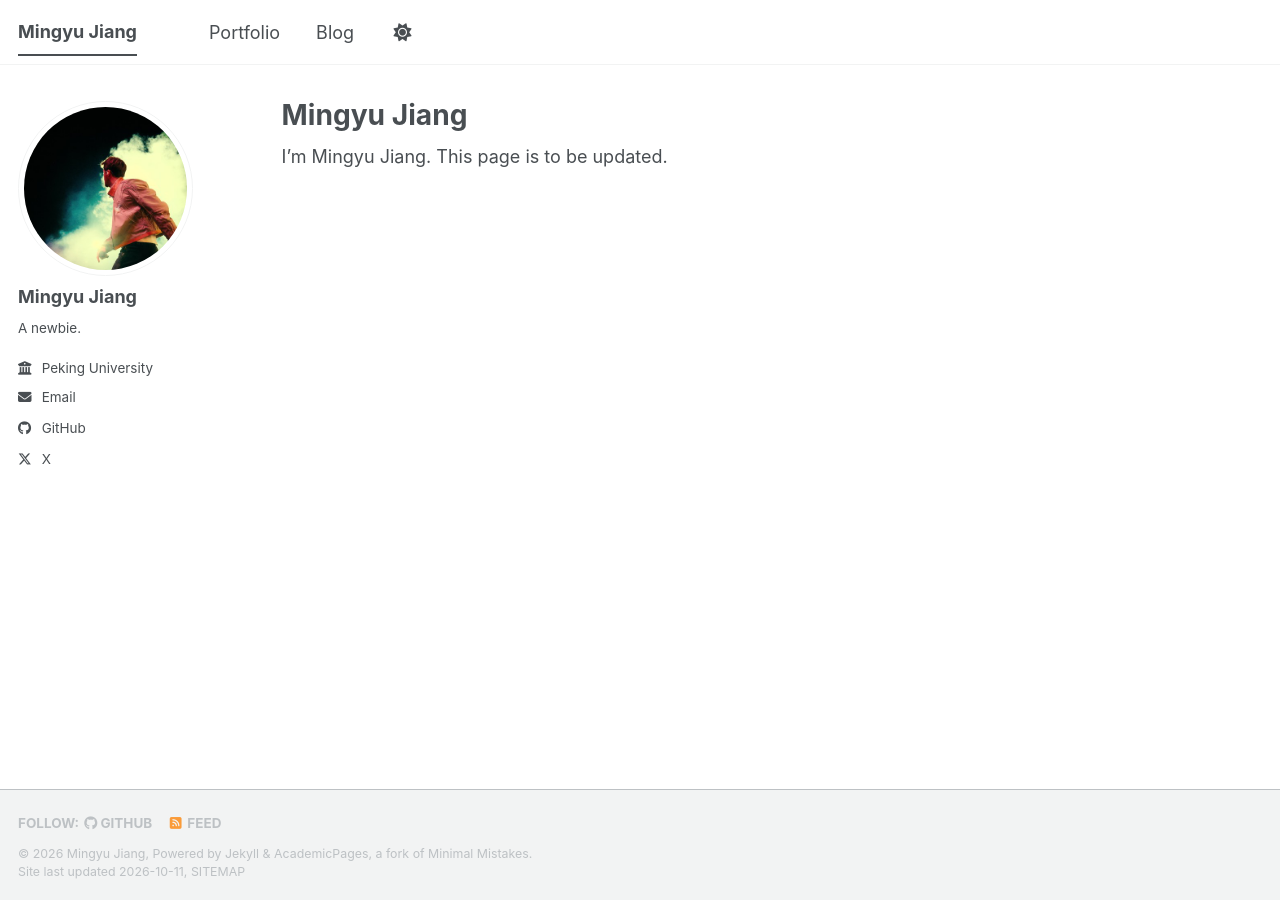
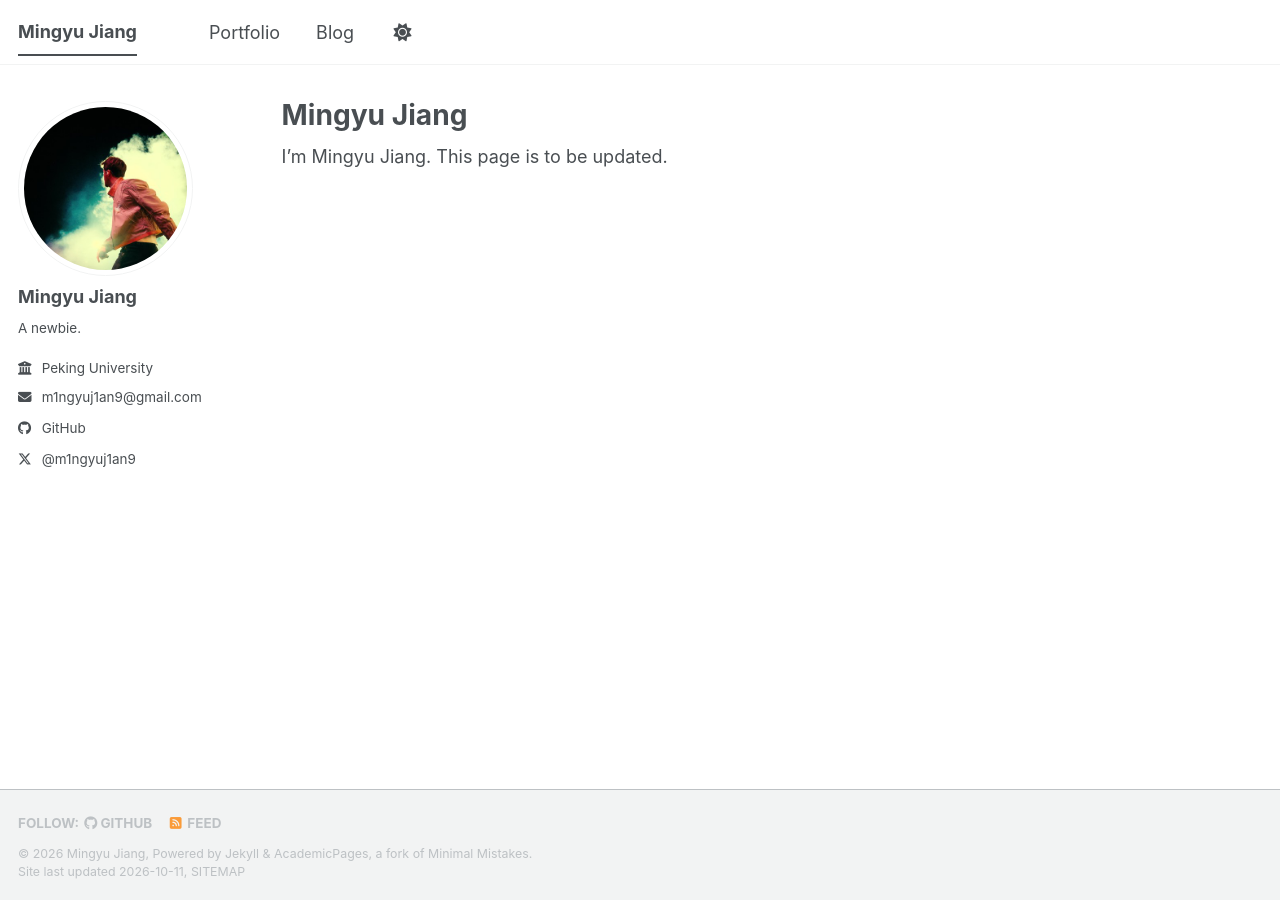
Before and after one commit to Missing-Hex/personalpages, a Jekyll site: the page built from _pages/about.md, in a window 1280 px wide. Built offline with Jekyll 4.4.1, drawn with Linux system fonts in a browser that asks for light colours; a style sheet for code colours, icons or effects is not loaded.

Commit message:
Show the email address and X handle in the sidebar
Replace the generic "Email" label with the address itself, and the bare
"X" with the account handle. Both now read from `author.*`, so changing
either is a _config.yml-only edit.

Co-Authored-By: Claude Code <noreply@anthropic.com>

```diff
--- a/_includes/author-profile.html
+++ b/_includes/author-profile.html
@@ -34,7 +34,7 @@
         <li><a href="{{ author.uri }}"><i class="fas fa-fw fa-link icon-pad-right" aria-hidden="true"></i>{{ site.data.ui-text[site.locale].website_label | default: "Website" }}</a></li>
       {% endif %}
       {% if author.email %}
-        <li><a href="mailto:{{ author.email }}"><i class="fas fa-fw fa-envelope icon-pad-right" aria-hidden="true"></i>{{ site.data.ui-text[site.locale].email_label | default: "Email" }}</a></li>
+        <li><a href="mailto:{{ author.email }}"><i class="fas fa-fw fa-envelope icon-pad-right" aria-hidden="true"></i>{{ author.email }}</a></li>
       {% endif %}
 
       <!-- Font Awesome and Academicons icons / Academic websites -->
@@ -151,7 +151,7 @@
         <li><a href="https://{{ author.tumblr }}.tumblr.com"><i class="fab fa-fw fa-tumblr icon-pad-right" aria-hidden="true"></i>Tumblr</a></li>
       {% endif %}
       {% if author.twitter %}
-        <li><a href="https://twitter.com/{{ author.twitter }}"><i class="fab fa-fw fa-x-twitter icon-pad-right" aria-hidden="true"></i>X</a></li>
+        <li><a href="https://twitter.com/{{ author.twitter }}"><i class="fab fa-fw fa-x-twitter icon-pad-right" aria-hidden="true"></i>@{{ author.twitter }}</a></li>
       {% endif %}
       {% if author.vine %}
         <li><a href="https://vine.co/u/{{ author.vine }}"><i class="fab fa-fw fa-vine icon-pad-right" aria-hidden="true"></i>Vine</a></li>
```
